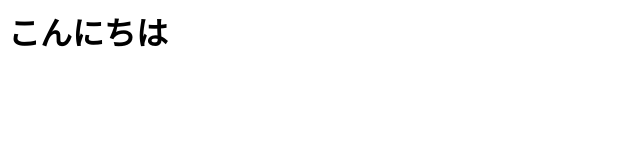
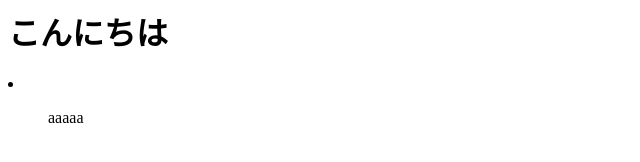
Before and after one commit to DeguchiTomoki/git_test, a plain HTML site: page index.html in a window 1280 px wide. Shown: the full height of the page, 0-640 px from the left. Drawn offline with Linux system fonts and the light colour scheme.

Commit message:
navの追加

```diff
--- a/index.html
+++ b/index.html
@@ -1,3 +1,9 @@
 <footer class="footer">
     <h1 class="l_footer">こんにちは</h1>
+
+    <nav class="header-nav">
+        <li class="header-nav_list">
+            <ul class="header-nav_item">aaaaa</ul>
+        </li>
+    </nav>
 </footer>
```
